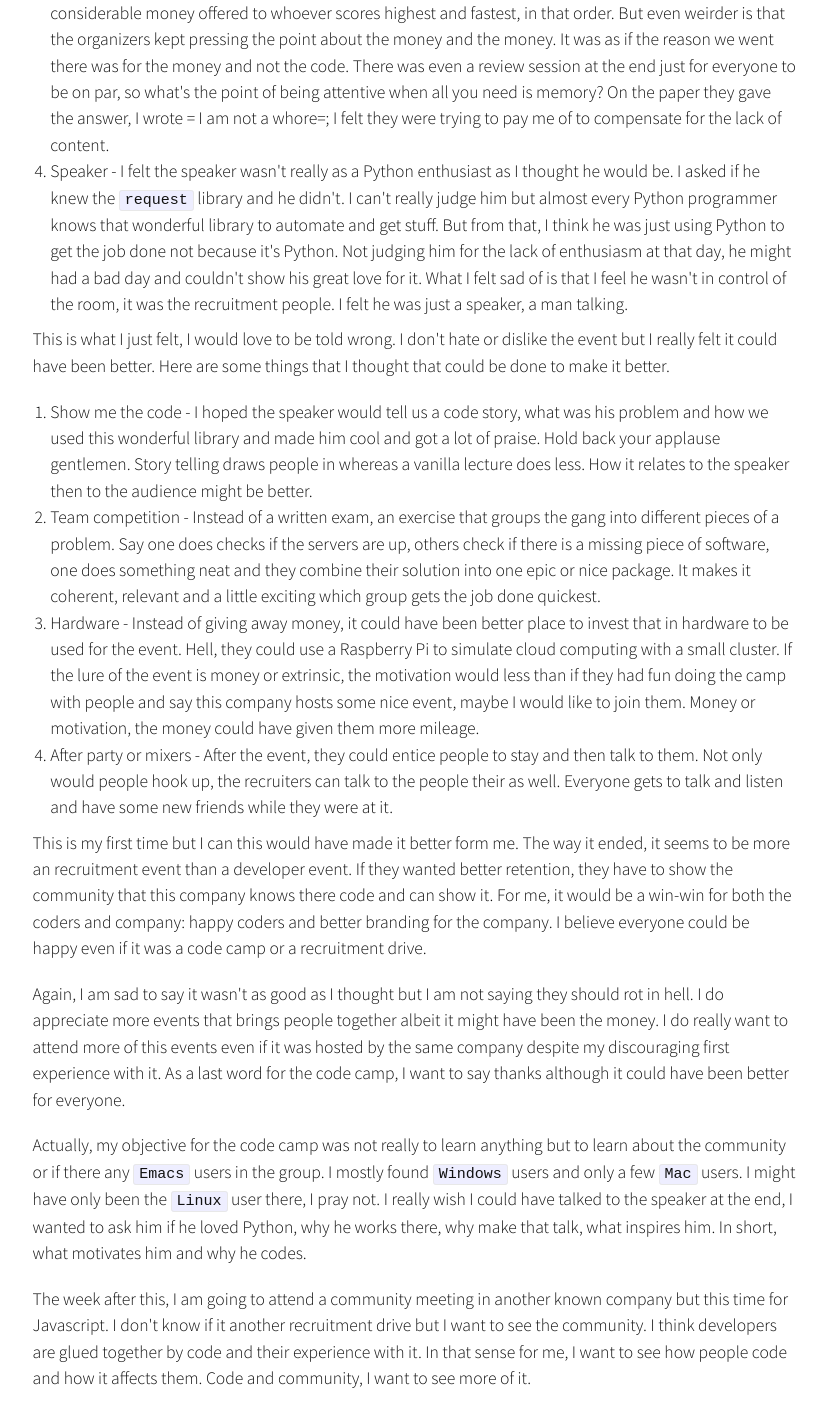
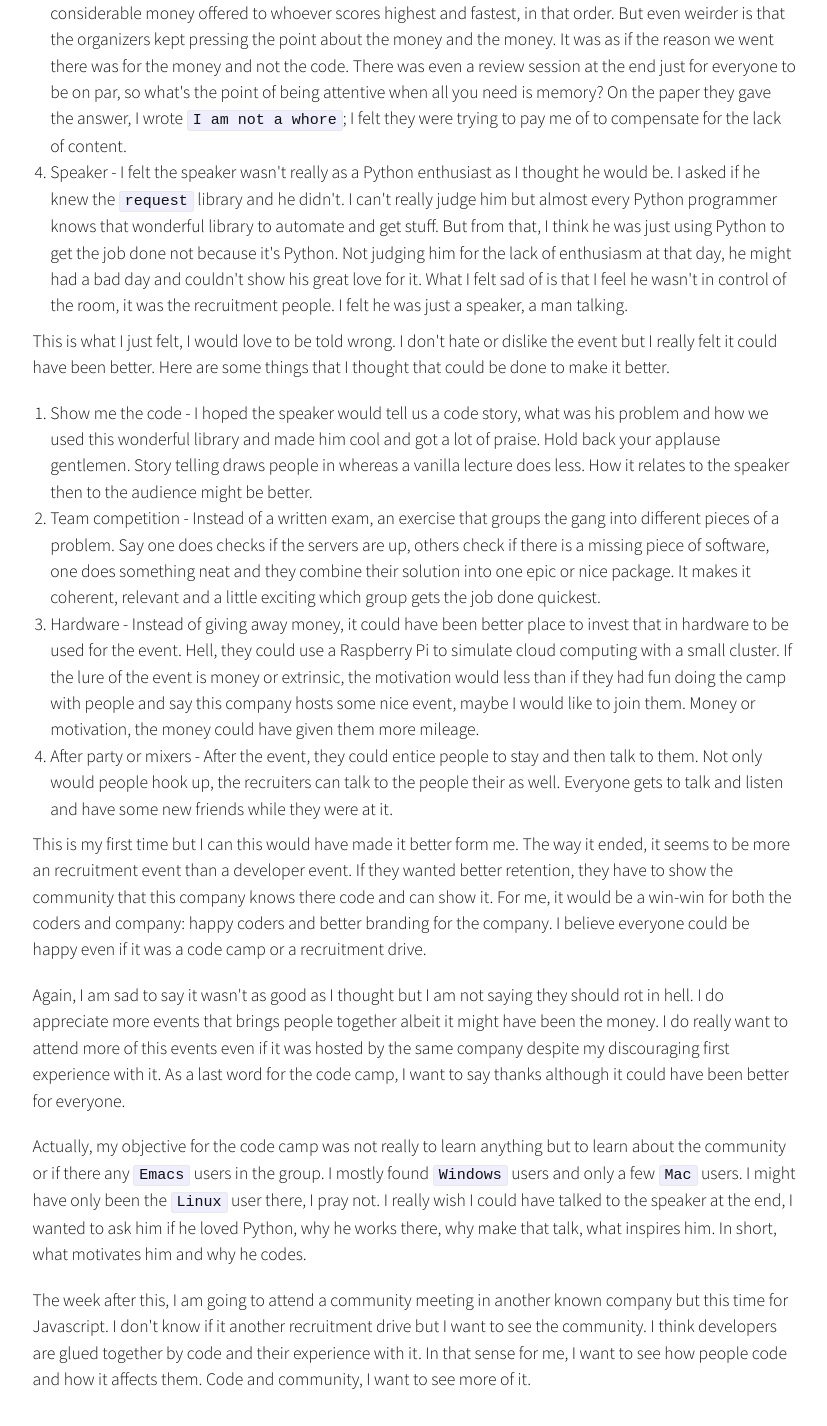
Before and after one commit to FrancisMurillo/FrancisMurillo.github.io, a Jekyll site: the page built from _posts/2016-03-12-My First Code Camp.html, in a window 1280 px wide. Shown: the part 902-2328 px from the top of the page, without its empty margins (225-1052 px from the left). Built offline with Jekyll 4.4.1, drawn with Linux system fonts in a browser that asks for light colours; some of the changed text lies outside the part shown.

```diff
--- a/_posts/2016-03-12-My First Code Camp.html
+++ b/_posts/2016-03-12-My First Code Camp.html
@@ -26,7 +26,7 @@ So here are the things I thought of what was wrong with the event I attended.
 <ol class="org-ol">
 <li>Technical difficulties - This is just a minor point I can understand. During the lecture, the projector kept turning off and on. If I was the speaker, I would be very nervous that my talk had problems but as the audience it would break the rhythm of the connection with the speaker. Little annoyances add up to a big thing.</li>
 <li>No code - They told us to bring our laptops but apparently it wasn't needed at all for the event. I was thinking that we were going to connect to a network and start accessing there machines as a way to show how <code>fabric</code> works. What we got was an PDF file that one can read from start to end without loss of knowledge. Sure, it had snippets but only snippets. I expected to be grouped and do some nifty scripts to make it stick.</li>
-<li>Prize money - The weird thing about the lecture is that there was a quiz at the end of it with some considerable money offered to whoever scores highest and fastest, in that order. But even weirder is that the organizers kept pressing the point about the money and the money. It was as if the reason we went there was for the money and not the code. There was even a review session at the end just for everyone to be on par, so what's the point of being attentive when all you need is memory? On the paper they gave the answer, I wrote = I am not a whore=; I felt they were trying to pay me of to compensate for the lack of content.</li>
+<li>Prize money - The weird thing about the lecture is that there was a quiz at the end of it with some considerable money offered to whoever scores highest and fastest, in that order. But even weirder is that the organizers kept pressing the point about the money and the money. It was as if the reason we went there was for the money and not the code. There was even a review session at the end just for everyone to be on par, so what's the point of being attentive when all you need is memory? On the paper they gave the answer, I wrote <code>I am not a whore</code>; I felt they were trying to pay me of to compensate for the lack of content.</li>
 <li>Speaker - I felt the speaker wasn't really as a Python enthusiast as I thought he would be. I asked if he knew the <code>request</code> library and he didn't. I can't really judge him but almost every Python programmer knows that wonderful library to automate and get stuff. But from that, I think he was just using Python to get the job done not because it's Python. Not judging him for the lack of enthusiasm at that day, he might had a bad day and couldn't show his great love for it. What I felt sad of is that I feel he wasn't in control of the room, it was the recruitment people. I felt he was just a speaker, a man talking.</li>
 </ol>
 
```
